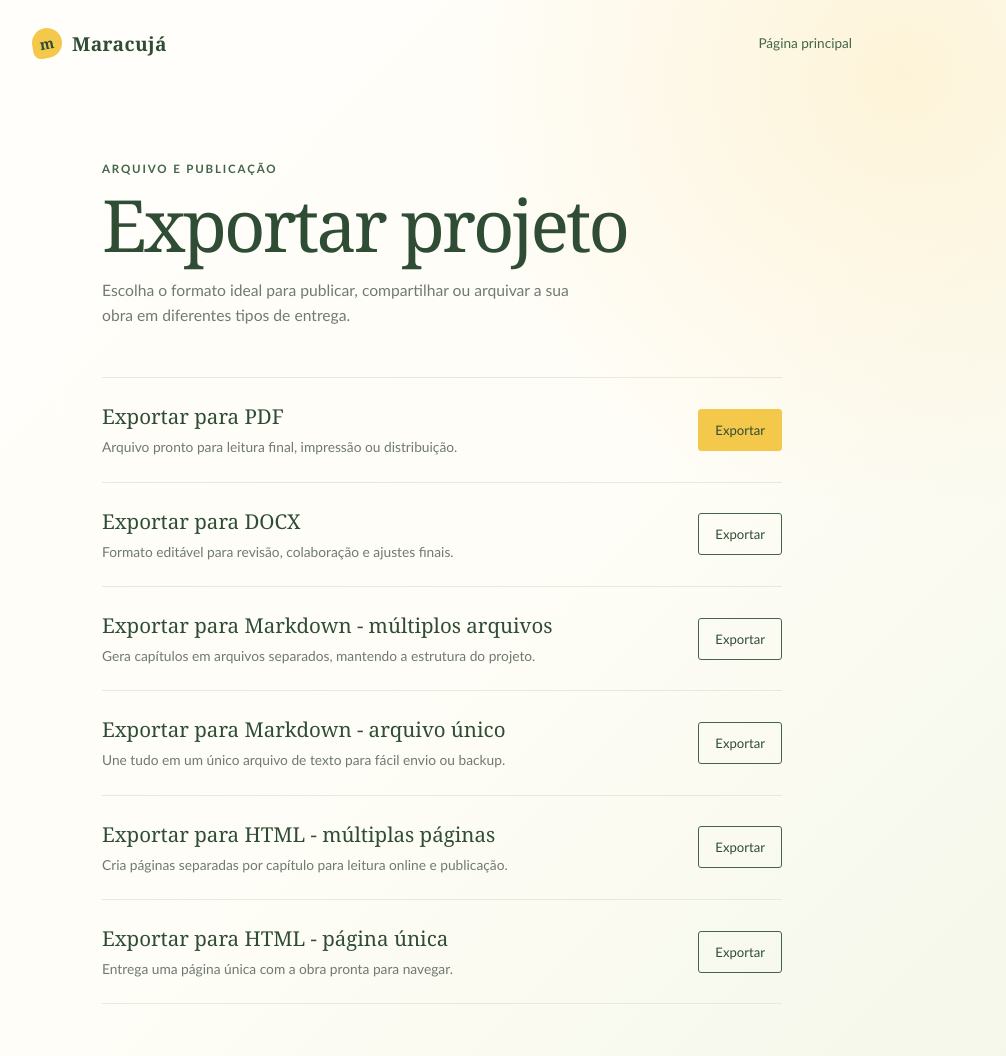
After one commit to joaopedrolourencoaffonso/maracuja-editor, a Flask app: page /export/1 in a window 1280 px wide. The commit adds this page. Shown: the whole page, without its empty margins (198-1204 px from the left). Run offline with Flask 3, Linux system fonts and the light colour scheme.

Commit message:
0.5.2 - Exportando arquivo .tar.gz

```diff
--- a/app.py
+++ b/app.py
@@ -23,6 +23,29 @@ def index():
 @app.route('/settings')
 def settings():
     return render_template('settings.html')
+
+@app.route('/export/<int:project_id>')
+def export(project_id):
+    return render_template('export.html',projectID=project_id)
+
+@app.route('/exportaProjeto/<string:code>', methods=['GET'])
+def exportaProjeto(code):
+    projeto = code.split(";")[0];
+    tipo = code.split(";")[1];
+
+    titulo = maracuja_funcs.pega_titulo_por_id(sqlite3, projeto);
+    titulo = titulo[:15]
+    titulo = titulo.replace(" ", "_");
+
+    if tipo == '3':
+        download_name = maracuja_funcs.exporta_para_md_multiplos(sqlite3, tempfile, Path, json, tarfile, projeto, titulo);
+
+    return send_file(
+        download_name,
+        mimetype="application/gzip",
+        as_attachment=True,
+        download_name=download_name
+    )
 
 @app.route('/apagaTudo', methods=['GET'])
 def apagaTudo():
@@ -54,6 +77,7 @@ def importandoArquivos():
 
 @app.route('/retornaBackup', methods=['GET'])
 def retornaBackup():
+    # as duas strings são apenas uma forma de reutilizar a função escrita para a linha de comando
     maracuja_funcs.exporta_arquivos(["a","b","meusProjetosExport.tar.gz"],tarfile);
     return send_file(
         "meusProjetosExport.tar.gz",
--- /dev/null
+++ b/templates/export.html
@@ -0,0 +1,282 @@
+<!DOCTYPE html>
+<html>
+    <head>
+        <title>Export</title>
+        <meta name="viewport" content="width=device-width, initial-scale=1">
+        <style>
+            :root {
+                --ink: #243229;
+                --muted: #6f7a70;
+                --paper: #fffdf7;
+                --line: #e7e9d9;
+                --yellow: #f3c84b;
+                --yellow-soft: #fff3bf;
+                --green: #426548;
+                --green-dark: #2f4d35;
+                --danger: #a64e45;
+                --danger-soft: #fff0ec;
+            }
+
+            * {
+                box-sizing: border-box;
+            }
+
+            body {
+                min-height: 100vh;
+                margin: 0;
+                color: var(--ink);
+                background:
+                    radial-gradient(circle at 86% 7%, rgba(243, 200, 75, .18), transparent 28rem),
+                    linear-gradient(135deg, #fffefb 0%, var(--paper) 55%, #f4f7e9 100%);
+                font-family: "Trebuchet MS", "Segoe UI", sans-serif;
+            }
+
+            .page-shell {
+                width: min(100% - 40px, 820px);
+                min-height: 100vh;
+                margin: 0 auto;
+                padding: 28px 0 52px;
+            }
+
+            .topbar {
+                display: flex;
+                align-items: center;
+                justify-content: space-between;
+                gap: 24px;
+                margin-bottom: clamp(64px, 13vh, 124px);
+            }
+
+            .brand {
+                display: inline-flex;
+                align-items: center;
+                gap: 10px;
+                color: var(--green-dark);
+                font-family: Georgia, "Times New Roman", serif;
+                font-size: 1.2rem;
+                font-weight: bold;
+                letter-spacing: .02em;
+                text-decoration: none;
+            }
+
+            .brand-mark {
+                display: grid;
+                width: 30px;
+                height: 30px;
+                place-items: center;
+                color: var(--green-dark);
+                background: var(--yellow);
+                border-radius: 50% 50% 50% 8px;
+                font-size: .9rem;
+                transform: rotate(-10deg);
+            }
+
+            .back-link {
+                color: var(--green);
+                font-size: .85rem;
+                text-decoration: none;
+                border-bottom: 1px solid transparent;
+                transition: color .2s ease, border-color .2s ease;
+            }
+
+            .back-link:hover,
+            .back-link:focus-visible {
+                color: var(--green-dark);
+                border-color: var(--yellow);
+                outline: none;
+            }
+
+            .settings-heading {
+                max-width: 680px;
+                margin: 0 auto 48px;
+            }
+
+            .eyebrow {
+                margin: 0 0 14px;
+                color: var(--green);
+                font-size: .72rem;
+                font-weight: bold;
+                letter-spacing: .16em;
+                text-transform: uppercase;
+            }
+
+            h1 {
+                margin: 0;
+                color: var(--green-dark);
+                font-family: Georgia, "Times New Roman", serif;
+                font-size: clamp(2.6rem, 6vw, 4.5rem);
+                font-weight: normal;
+                letter-spacing: -.04em;
+                line-height: .98;
+            }
+
+            .intro {
+                max-width: 480px;
+                margin: 18px 0 0;
+                color: var(--muted);
+                font-size: .98rem;
+                line-height: 1.65;
+            }
+
+            .settings-list {
+                max-width: 680px;
+                margin: 0 auto;
+                border-top: 1px solid var(--line);
+            }
+
+            .setting-row {
+                display: flex;
+                align-items: center;
+                justify-content: space-between;
+                gap: 28px;
+                padding: 24px 0;
+                border-bottom: 1px solid var(--line);
+            }
+
+            .setting-copy {
+                min-width: 0;
+            }
+
+            .setting-copy h2 {
+                margin: 0 0 6px;
+                color: var(--green-dark);
+                font: normal 1.28rem Georgia, "Times New Roman", serif;
+            }
+
+            .setting-copy p {
+                max-width: 470px;
+                margin: 0;
+                color: var(--muted);
+                font-size: .86rem;
+                line-height: 1.55;
+            }
+
+            .action-button {
+                flex: 0 0 auto;
+                min-height: 42px;
+                padding: 9px 16px;
+                border: 1px solid var(--green);
+                border-radius: 3px;
+                color: var(--green-dark);
+                background: transparent;
+                cursor: pointer;
+                font: .82rem "Trebuchet MS", "Segoe UI", sans-serif;
+                transition: background-color .2s ease, border-color .2s ease, transform .2s ease;
+            }
+
+            .action-button.primary {
+                border-color: var(--yellow);
+                background: var(--yellow);
+            }
+
+            .action-button:hover,
+            .action-button:focus-visible {
+                border-color: var(--green-dark);
+                background: var(--yellow-soft);
+                outline: none;
+                transform: translateY(-1px);
+            }
+
+            @media (max-width: 600px) {
+                .page-shell {
+                    width: min(100% - 28px, 540px);
+                    padding-top: 20px;
+                }
+
+                .topbar {
+                    align-items: flex-start;
+                    margin-bottom: 76px;
+                }
+
+                .setting-row {
+                    align-items: flex-start;
+                    flex-direction: column;
+                    gap: 16px;
+                }
+
+                .action-button {
+                    width: 100%;
+                }
+            }
+        </style>
+    </head>
+    <body>
+        <main class="page-shell">
+            <nav class="topbar" aria-label="Navegação principal">
+                <a class="brand" href="/">
+                    <span class="brand-mark" aria-hidden="true">m</span>
+                    <span>Maracujá</span>
+                </a>
+                <a class="back-link" href="/">Página principal</a>
+            </nav>
+
+            <section class="settings-heading" aria-labelledby="export-title">
+                <p class="eyebrow">Arquivo e publicação</p>
+                <h1 id="export-title">Exportar projeto</h1>
+                <p class="intro">Escolha o formato ideal para publicar, compartilhar ou arquivar a sua obra em diferentes tipos de entrega.</p>
+            </section>
+
+            <section class="settings-list" aria-label="Opções de exportação">
+                <div class="setting-row">
+                    <div class="setting-copy">
+                        <h2>Exportar para PDF</h2>
+                        <p>Arquivo pronto para leitura final, impressão ou distribuição.</p>
+                    </div>
+                    <button type="button" class="action-button primary" data-format="PDF" onclick="selecionaFormato(this.dataset.format)">Exportar</button>
+                </div>
+
+                <div class="setting-row">
+                    <div class="setting-copy">
+                        <h2>Exportar para DOCX</h2>
+                        <p>Formato editável para revisão, colaboração e ajustes finais.</p>
+                    </div>
+                    <button type="button" class="action-button" data-format="DOCX" onclick="selecionaFormato(this.dataset.format)">Exportar</button>
+                </div>
+
+                <div class="setting-row">
+                    <div class="setting-copy">
+                        <h2>Exportar para Markdown - múltiplos arquivos</h2>
+                        <p>Gera capítulos em arquivos separados, mantendo a estrutura do projeto.</p>
+                    </div>
+                    <button type="button" class="action-button" data-format="Markdown - multiple files" onclick="selecionaFormato(this.dataset.format)">Exportar</button>
+                </div>
+
+                <div class="setting-row">
+                    <div class="setting-copy">
+                        <h2>Exportar para Markdown - arquivo único</h2>
+                        <p>Une tudo em um único arquivo de texto para fácil envio ou backup.</p>
+                    </div>
+                    <button type="button" class="action-button" data-format="Markdown - single file" onclick="selecionaFormato(this.dataset.format)">Exportar</button>
+                </div>
+
+                <div class="setting-row">
+                    <div class="setting-copy">
+                        <h2>Exportar para HTML - múltiplas páginas</h2>
+                        <p>Cria páginas separadas por capítulo para leitura online e publicação.</p>
+                    </div>
+                    <button type="button" class="action-button" data-format="HTML - multiple pages" onclick="selecionaFormato(this.dataset.format)">Exportar</button>
+                </div>
+
+                <div class="setting-row">
+                    <div class="setting-copy">
+                        <h2>Exportar para HTML - página única</h2>
+                        <p>Entrega uma página única com a obra pronta para navegar.</p>
+                    </div>
+                    <button type="button" class="action-button" data-format="HTML - single file" onclick="selecionaFormato(this.dataset.format)">Exportar</button>
+                </div>
+            </section>
+        </main>
+
+        <script>
+            project_id = "{{ projectID }}";
+            function selecionaFormato(formato) {
+                if (formato == "Markdown - multiple files") {
+                    window.alert("teste" + project_id);
+                    window.location.href = `/exportaProjeto/${project_id};3`;
+                    return;
+                }
+
+                window.alert("Selected export: " + formato);
+            }
+        </script>
+    </body>
+</html>
--- a/templates/project_page.html
+++ b/templates/project_page.html
@@ -526,6 +526,7 @@
                     <div class="project-actions">
                         <button class="action-button primary" onclick="salvaInfo()">Salvar mudanças</button>
                         <a class="action-link" href="/notasDoprojeto/{{ projectID }}">Notas do projeto</a>
+                        <a class="action-link" href="/export/{{ projectID }}">Exportar do projeto</a>
                     </div>
                 </div>
             </div>
```
Also changed, not shown: export_temp/4-2-1.md (added, +1 -0 lines), export_temp/4-3-1.md (added, +69 -0 lines), export_temp/4-5-1.md (added, +1 -0 lines), maracuja_funcs.py (+110 -1 lines), CHANGELOG.md (deleted), export_temp/4-1-2.md (renamed from exemplo.md), 1 other file.
